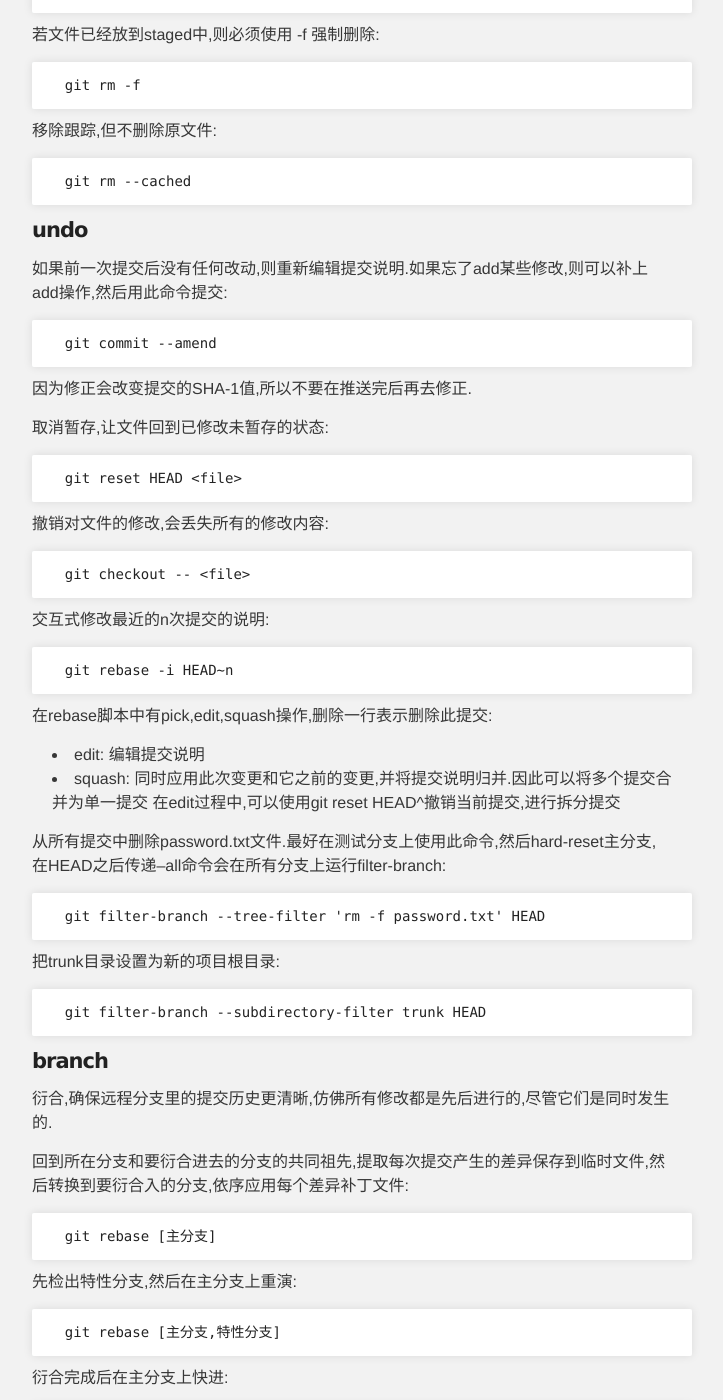
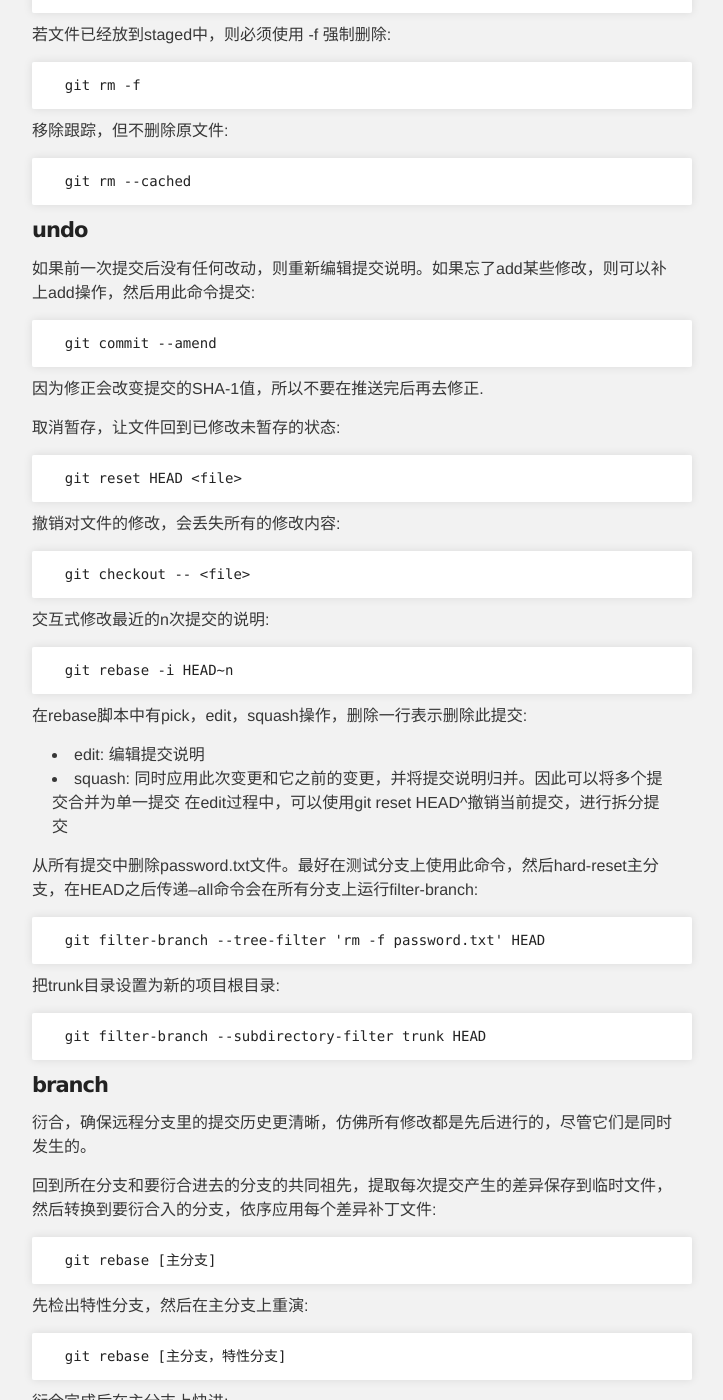
Before and after one commit to airixly/airixly.github.io, a Jekyll site: the page built from _posts/2013-12-06-Git命令.md, in a window 1280 px wide and 1400 px high, scrolled down 678 px. Shown: the whole window, without its empty margins (288-1011 px from the left). Built offline with Jekyll 4.4.1, drawn with Linux system fonts in a browser that asks for light colours; Markdown is read by kramdown in place of the engine named in the settings; comment, search, counter and statistics services are not loaded; some of the changed text lies outside the part shown.

Commit message:
change punctuation

```diff
--- a/_posts/2013-12-06-Git命令.md
+++ b/_posts/2013-12-06-Git命令.md
@@ -17,35 +17,35 @@ add到staged但没有commit的文件与上次commit后的文件的差异:
 
 #### rm
 
-移除已跟踪的文件,并连带从工作目录中删除:
+移除已跟踪的文件，并连带从工作目录中删除:
 {% highlight text %}
   git rm
 {% endhighlight %}
 
-若文件已经放到staged中,则必须使用 -f 强制删除:
+若文件已经放到staged中，则必须使用 -f 强制删除:
 {% highlight text %}
   git rm -f
 {% endhighlight %}
 
-移除跟踪,但不删除原文件:
+移除跟踪，但不删除原文件:
 {% highlight text %}
   git rm --cached
 {% endhighlight %}
 
 #### undo
 
-如果前一次提交后没有任何改动,则重新编辑提交说明.如果忘了add某些修改,则可以补上add操作,然后用此命令提交:
+如果前一次提交后没有任何改动，则重新编辑提交说明。如果忘了add某些修改，则可以补上add操作，然后用此命令提交:
 {% highlight text %}
   git commit --amend
 {% endhighlight %}
-因为修正会改变提交的SHA-1值,所以不要在推送完后再去修正.
+因为修正会改变提交的SHA-1值，所以不要在推送完后再去修正.
 
-取消暂存,让文件回到已修改未暂存的状态:
+取消暂存，让文件回到已修改未暂存的状态:
 {% highlight text %}
   git reset HEAD <file>
 {% endhighlight %}
 
-撤销对文件的修改,会丢失所有的修改内容:
+撤销对文件的修改，会丢失所有的修改内容:
 {% highlight text %}
   git checkout -- <file>
 {% endhighlight %}
@@ -55,13 +55,13 @@ add到staged但没有commit的文件与上次commit后的文件的差异:
   git rebase -i HEAD~n
 {% endhighlight %}
 
-在rebase脚本中有pick,edit,squash操作,删除一行表示删除此提交:
+在rebase脚本中有pick，edit，squash操作，删除一行表示删除此提交:
 
 * edit: 编辑提交说明
-* squash: 同时应用此次变更和它之前的变更,并将提交说明归并.因此可以将多个提交合并为单一提交
- 在edit过程中,可以使用git reset HEAD^撤销当前提交,进行拆分提交
+* squash: 同时应用此次变更和它之前的变更，并将提交说明归并。因此可以将多个提交合并为单一提交
+ 在edit过程中，可以使用git reset HEAD^撤销当前提交，进行拆分提交
 
-从所有提交中删除password.txt文件.最好在测试分支上使用此命令,然后hard-reset主分支,在HEAD之后传递--all命令会在所有分支上运行filter-branch:
+从所有提交中删除password.txt文件。最好在测试分支上使用此命令，然后hard-reset主分支，在HEAD之后传递--all命令会在所有分支上运行filter-branch:
 {% highlight text %}
   git filter-branch --tree-filter 'rm -f password.txt' HEAD
 {% endhighlight %}
@@ -73,16 +73,16 @@ add到staged但没有commit的文件与上次commit后的文件的差异:
 
 #### branch
 
-衍合,确保远程分支里的提交历史更清晰,仿佛所有修改都是先后进行的,尽管它们是同时发生的.
+衍合，确保远程分支里的提交历史更清晰，仿佛所有修改都是先后进行的，尽管它们是同时发生的。
 
-回到所在分支和要衍合进去的分支的共同祖先,提取每次提交产生的差异保存到临时文件,然后转换到要衍合入的分支,依序应用每个差异补丁文件:
+回到所在分支和要衍合进去的分支的共同祖先，提取每次提交产生的差异保存到临时文件，然后转换到要衍合入的分支，依序应用每个差异补丁文件:
 {% highlight text %}
   git rebase [主分支]
 {% endhighlight %}
 
-先检出特性分支,然后在主分支上重演:
+先检出特性分支，然后在主分支上重演:
 {% highlight text %}
-  git rebase [主分支,特性分支]
+  git rebase [主分支，特性分支]
 {% endhighlight %}
 
 衍合完成后在主分支上快进:
@@ -90,7 +90,7 @@ add到staged但没有commit的文件与上次commit后的文件的差异:
   git merge [特性分支]
 {% endhighlight %}
 
-永远不要衍合那些已经推送到公共仓库的更新,否则会导致提交历史非常混乱.
+永远不要衍合那些已经推送到公共仓库的更新，否则会导致提交历史非常混乱。
 
 #### stash
 
@@ -124,16 +124,16 @@ add到staged但没有commit的文件与上次commit后的文件的差异:
   git stash drop stash@{1}
 {% endhighlight %}
 
-储藏后,继续在当前分支上修改了被储藏的文件后,尝试应用变更会碰到冲突.如果想更方便的方法来重新检验储藏的变更,可以创建新的分支,检出储藏工作时所处的提交,重新应用工作,如果成功会丢弃储藏:
+储藏后，继续在当前分支上修改了被储藏的文件后，尝试应用变更会碰到冲突。如果想更方便的方法来重新检验储藏的变更，可以创建新的分支，检出储藏工作时所处的提交，重新应用工作，如果成功会丢弃储藏:
 {% highlight text %}
   git stash branch
 {% endhighlight %}
 
 #### debug
 
-显示文件中对每一行进行修改的最近一次提交,-L限制输出范围:
+显示文件中对每一行进行修改的最近一次提交，-L限制输出范围:
 {% highlight text %}
-  git blame -L 12,22 README.md
+  git blame -L 12，22 README.md
 {% endhighlight %}
 
 bisect会在提交历史中进行二分查找来尽快确定引入错误的提交:
@@ -154,7 +154,7 @@ bisect会在提交历史中进行二分查找来尽快确定引入错误的提
   git submodule init
 {% endhighlight %}
 
-从原项目拉取所有数据并检出上层项目所列的合适提交.如果子模块有了更新,则拉取合并后必须再次运行git submodule update,让子模块的指针对应于子模块目录的真实状态:
+从原项目拉取所有数据并检出上层项目所列的合适提交。如果子模块有了更新，则拉取合并后必须再次运行git submodule update，让子模块的指针对应于子模块目录的真实状态:
 {% highlight text %}
   git submodule update
 {% endhighlight %}
@@ -238,7 +238,7 @@ bisect会在提交历史中进行二分查找来尽快确定引入错误的提
   git branch recover-branch bacd8c1
 {% endhighlight %}
 
-如果commit丢失的原因并没有记录在reflog中(可以通过删除recover-branch分支和.git/logs/来模拟),则用此命令来检查仓库的数据完整性.选项--full表示所有未被其他对象引用的对象.可以从dangling commit找到丢失的commit,然后创建一个指向它的分支来恢复数据.:
+如果commit丢失的原因并没有记录在reflog中(可以通过删除recover-branch分支和.git/logs/来模拟)，则用此命令来检查仓库的数据完整性。选项--full表示所有未被其他对象引用的对象。可以从dangling commit找到丢失的commit，然后创建一个指向它的分支来恢复数据.:
 {% highlight text %}
   git fsck --full
 {% endhighlight %}
@@ -250,7 +250,7 @@ bisect会在提交历史中进行二分查找来尽快确定引入错误的提
   git count-objects -v
 {% endhighlight %}
 
-对输出的第三列信息(文件大小)进行排序,只显示最后的三行,即显示最大的三个文件:
+对输出的第三列信息(文件大小)进行排序，只显示最后的三行，即显示最大的三个文件:
 {% highlight text %}
   git verify-pack -v .git/objects/pack/pack-2dc7e...00.idx | sort -k 3 -n | tail -3
 {% endhighlight %}
@@ -270,12 +270,12 @@ bisect会在提交历史中进行二分查找来尽快确定引入错误的提
   git filter-branch --index-filter 'git rm --cached --ignore-unmatch git.tbz2' -- a318ea1^
 {% endhighlight %}
 
-移除reflog,refs中的引用:
+移除reflog，refs中的引用:
 {% highlight text %}
   rm -Rf .git/refs/original && rm -Rf .git/logs/
 {% endhighlight %}
 
-清除引用后,查看占用空间.此后再进行推送或复制时此对象就不会再传送出去:
+清除引用后，查看占用空间。此后再进行推送或复制时此对象就不会再传送出去:
 {% highlight text %}
   git gc && git count-objects -v
 {% endhighlight %}
```
Also changed, not shown: _posts/2013-10-29-HTML5拖放的实现.md (+33 -33 lines), _posts/2013-10-30-CSS的Position属性.md (+20 -20 lines), _posts/2013-11-03-CSS的Float属性.md (+6 -6 lines), _posts/2013-12-03-CSS之Table.md (+48 -48 lines).
